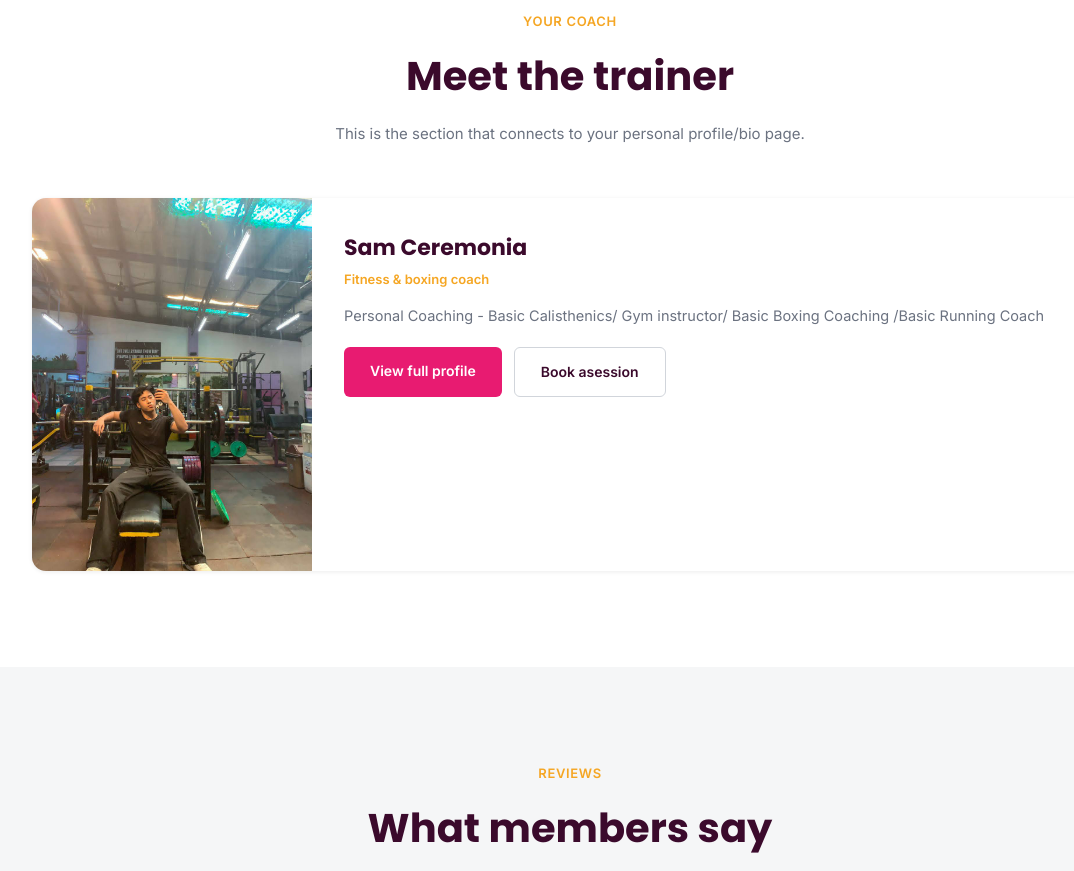
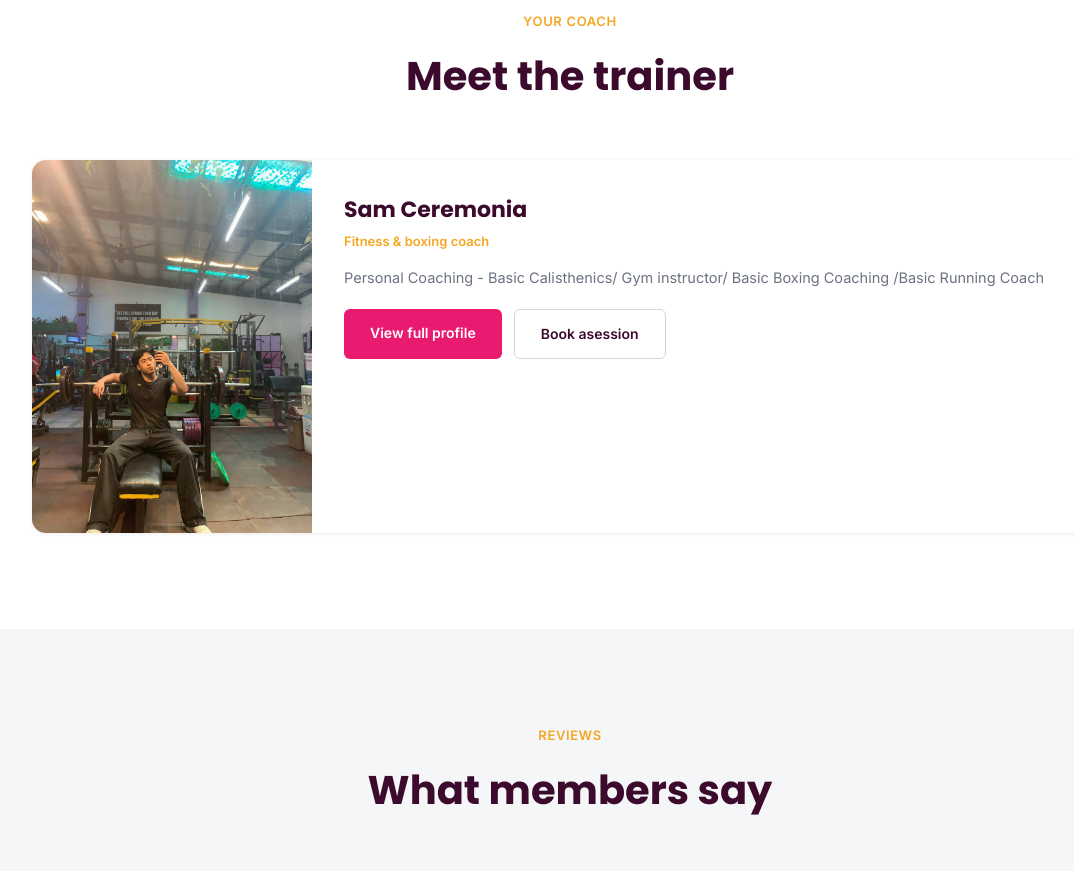
Before and after one commit to smcrmnia123-lang/energy-revive-website, a plain HTML site: page index.html in a window 1280 px wide. Shown: the part 2360-3231 px from the top of the page, without its empty margins (70-1144 px from the left). Drawn offline with Linux system fonts and the light colour scheme.

Commit message:
Update index.html

```diff
--- a/index.html
+++ b/index.html
@@ -142,7 +142,7 @@
       <div class="sec-head center" data-reveal>
         <div class="tag">Your coach</div>
         <h2>Meet the trainer</h2>
-        <p>This is the section that connects to your personal profile/bio page.</p>
+
       </div>
       <div class="trainer-card" data-reveal>
         <img class="ph" src="images/Sam_Ceremonia.jpg" alt="Your coach" style="object-fit:cover;">
```
